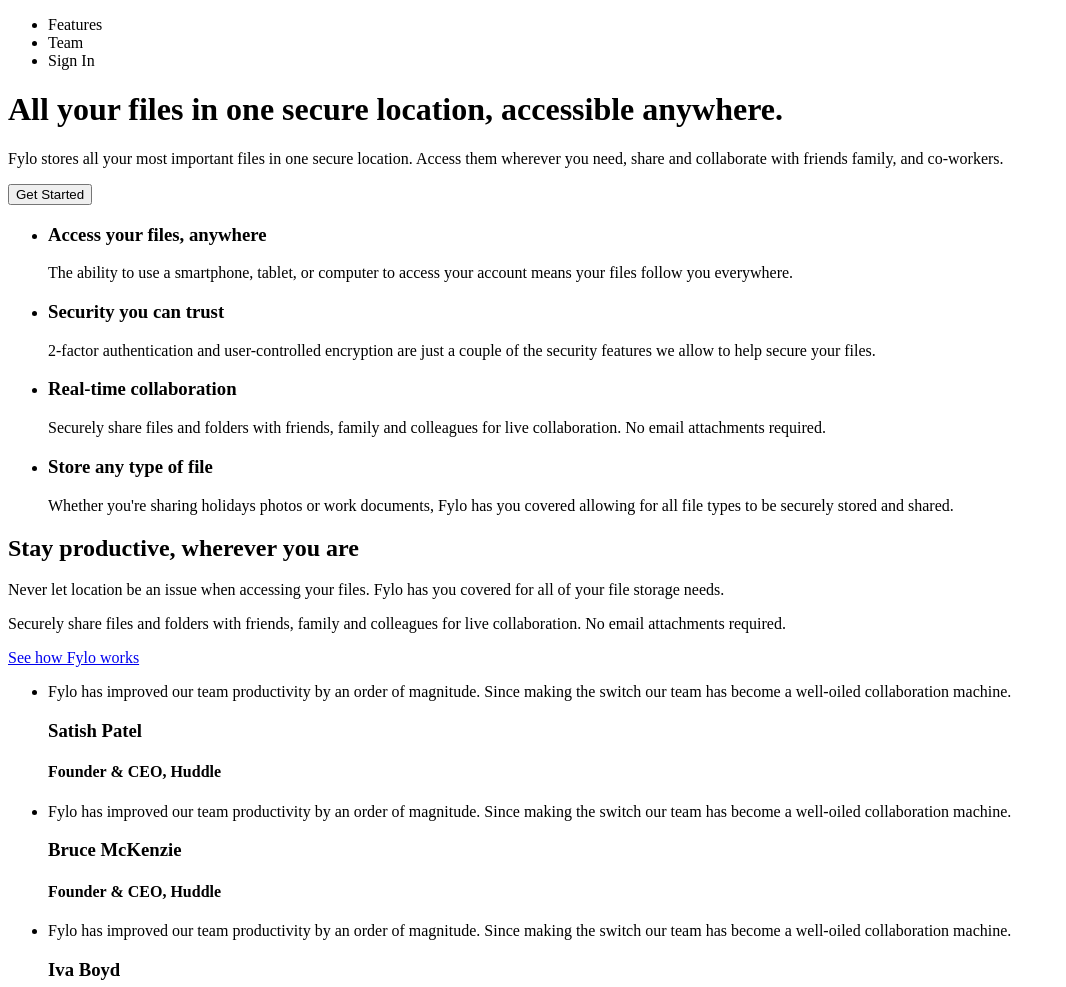
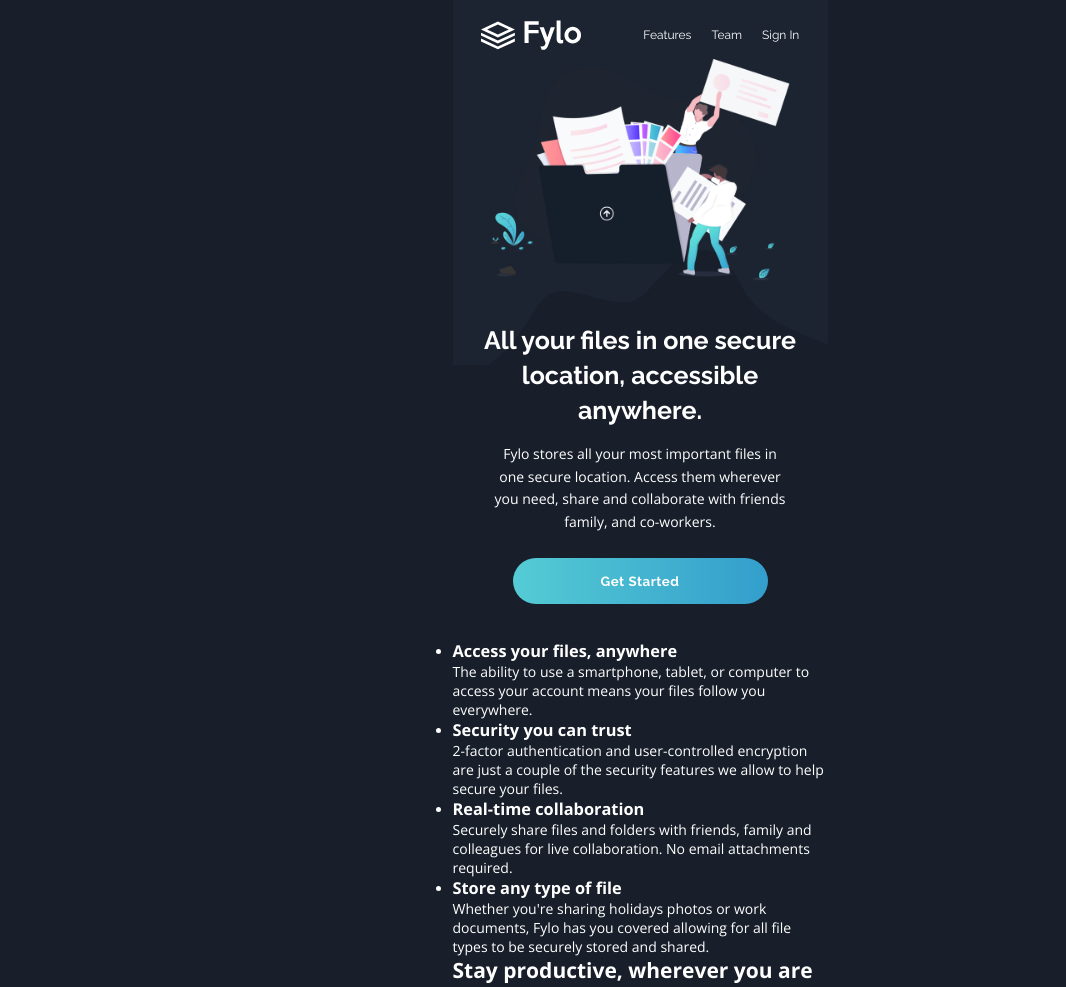
Before and after one commit to michelleracho/fylo-landing-page-with-dark-theme-and-features-grid, a plain HTML site: page index.html in a window 1280 px wide. Shown: the top 987 px of the page, without its empty margins (0-1066 px from the left). Drawn offline with nearby package versions, Linux system fonts and the light colour scheme.

Commit message:
style header

```diff
--- a/index.html
+++ b/index.html
@@ -13,43 +13,42 @@
     />
     <link rel="preconnect" href="https://fonts.gstatic.com" />
     <link
-      href="https://fonts.googleapis.com/css2?family=Raleway:wght@400;700&display=swap"
+      href="https://fonts.googleapis.com/css2?family=Open+Sans:wght@400;700&family=Raleway:wght@400;700&display=swap"
       rel="stylesheet"
     />
-    <link rel="stylesheet" href="./css/main.css">
+    <link rel="stylesheet" href="./css/main.css" />
 
     <title>
       Frontend Mentor | Fylo landing page with dark theme and features grid
     </title>
-
-    <!-- Feel free to remove these styles or customise in your own stylesheet 👍 -->
-    <style>
-      .attribution {
-        font-size: 11px;
-        text-align: center;
-      }
-      .attribution a {
-        color: hsl(228, 45%, 44%);
-      }
-    </style>
   </head>
   <body>
-    <nav>
-      <ul>
-        <li>Features</li>
-        <li>Team</li>
-        <li>Sign In</li>
-      </ul>
-    </nav>
+    <header class="intro">
+      <nav class="nav">
+        <figure class="logo">
+          <img src="./images/logo.svg" alt="Fylo logo" />
+        </figure>
 
-    <header>
-      <h1>All your files in one secure location, accessible anywhere.</h1>
-      <p>
+        <ul class="nav__list">
+          <li class="nav__item">Features</li>
+          <li class="nav__item">Team</li>
+          <li class="nav__item">Sign In</li>
+        </ul>
+      </nav>
+
+      <figure class="intro__illustration">
+        <img src="./images/illustration-intro.png" alt="" />
+      </figure>
+
+      <h1 class="intro__heading intro__heading--main">
+        All your files in one secure location, accessible anywhere.
+      </h1>
+      <p class="intro__heading intro__heading--sub">
         Fylo stores all your most important files in one secure location. Access
         them wherever you need, share and collaborate with friends family, and
         co-workers.
       </p>
-      <button>Get Started</button>
+      <button class="cta">Get Started</button>
     </header>
 
     <main>
@@ -169,7 +168,7 @@
           <li>Press</li>
           <li>Blog</li>
         </ul>
-        <h3>Contact Us</h2>
+        <h3>Contact Us</h3>
         <ul>
           <li>Terms</li>
           <li>Privacy</li>
--- a/scss/_base.scss
+++ b/scss/_base.scss
@@ -0,0 +1,24 @@
+*,
+*::before,
+*::after {
+  margin: 0;
+  padding: 0;
+  box-sizing: inherit;
+}
+
+html {
+  font-size: 62.5%; // 1rem = 10px
+  box-sizing: inherit;
+}
+
+body {
+  font-size: 1.4rem;
+  font-family: $font-default;
+  color: $color-neutral-white;
+  background-color: $color-primary-dark-blue-2;
+
+  @include flexCenter;
+
+  width: 375px;
+  margin: 0 auto;
+}
--- a/scss/_layout.scss
+++ b/scss/_layout.scss
@@ -0,0 +1,82 @@
+// header
+.intro {
+  // border: 1px solid red;
+  @include flexCenter;
+  background-color: $color-primary-dark-blue-1;
+  width: 100%;
+  height: 80vh;
+  position: relative;
+
+  background: url(/images/bg-curvy-mobile.svg),
+    linear-gradient(
+      to bottom,
+      $color-primary-dark-blue-1 57%,
+      $color-primary-dark-blue-2 50%
+    );
+  background-repeat: no-repeat;
+  background-position: center;
+
+  .nav {
+    font-size: 1.2rem;
+    font-family: $font-highlight;
+    justify-content: space-between;
+    width: 85%;
+    position: absolute;
+    top: 2rem;
+
+    &__item {
+      &:not(:last-child) {
+        margin-right: 2rem;
+      }
+    }
+  }
+
+  .logo {
+    width: 100%;
+    max-width: 10rem;
+
+    img {
+      @include imgDefault;
+    }
+  }
+
+  &__illustration {
+    width: 80%;
+    transform: translateY(10%);
+
+    img {
+      @include imgDefault;
+    }
+  }
+
+  &__heading {
+    text-align: center;
+    // letter-spacing: 0.5px;
+
+    &--main {
+      font-size: 2.5rem;
+      font-family: $font-highlight;
+      font-weight: 700;
+      line-height: 1.4;
+      margin: 6.5rem auto 1.5rem;
+      padding: 0 2.3rem;
+    }
+    &--sub {
+      margin-bottom: 2.5rem;
+      line-height: 1.6;
+      padding: 0 4rem;
+    }
+  }
+}
+
+// main
+
+// footer
+.attribution {
+  font-size: 11px;
+  text-align: center;
+
+  a {
+    color: hsl(228, 45%, 44%);
+  }
+}
--- /dev/null
+++ b/scss/components/_button.scss
@@ -0,0 +1,17 @@
+.cta {
+  cursor: pointer;
+  border: none;
+  outline: none;
+  font-family: $font-highlight;
+  font-weight: 700;
+  padding: 1.5rem;
+  border-radius: 3rem;
+  background: linear-gradient(
+    to right,
+    $color-accent-cyan -50%,
+    $color-accent-blue
+  );
+  color: currentColor;
+  letter-spacing: 0.5px;
+  width: 60%;
+}
--- /dev/null
+++ b/scss/components/_nav.scss
@@ -0,0 +1,14 @@
+.nav {
+  // border: 1px solid gold;
+  @include flexCenter;
+  flex-direction: row;
+
+  &__list {
+    @include flexCenter;
+    flex-direction: row;
+    list-style: none;
+  }
+
+  &__item {
+  }
+}
--- a/scss/main.scss
+++ b/scss/main.scss
@@ -3,3 +3,6 @@
 
 @import './base';
 @import './layout';
+
+@import './components/nav';
+@import './components/button';
--- a/scss/utilities/_mixins.scss
+++ b/scss/utilities/_mixins.scss
@@ -4,3 +4,9 @@
   justify-content: center;
   flex-direction: column;
 }
+
+@mixin imgDefault {
+  width: 100%;
+  height: auto;
+  display: block;
+}
--- a/scss/utilities/_variables.scss
+++ b/scss/utilities/_variables.scss
@@ -11,4 +11,5 @@ $color-accent-light-red: hsl(0, 100%, 63%); // error
 $color-neutral-white: hsl(0, 0%, 100%);
 
 // FONT
-$font-default: 'Raleway', sans-serif;
+$font-default: 'Open Sans', sans-serif; // body
+$font-highlight: 'Raleway', sans-serif; // headings, cta, header nav
```
Also changed, not shown: css/main.css, 1 other file.
